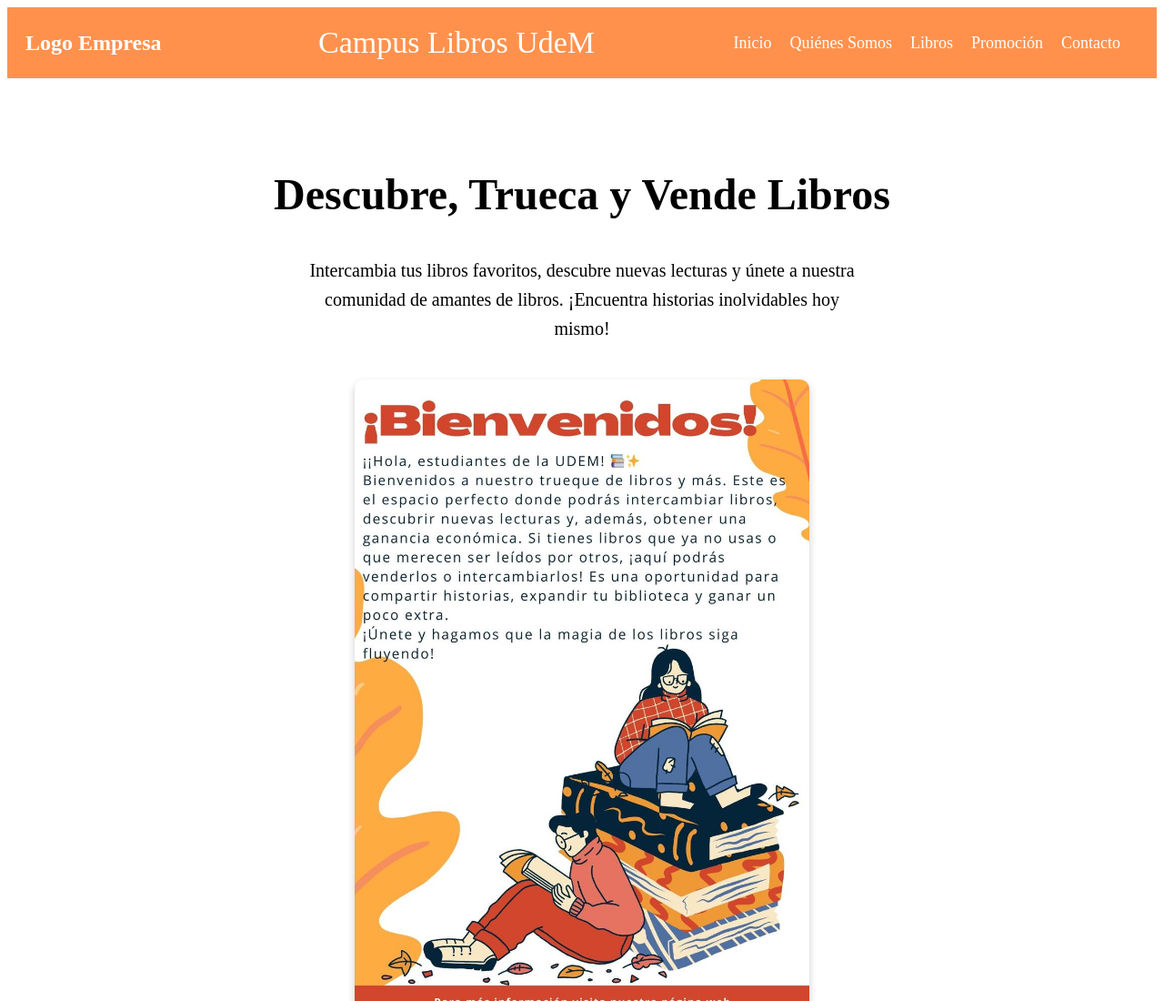
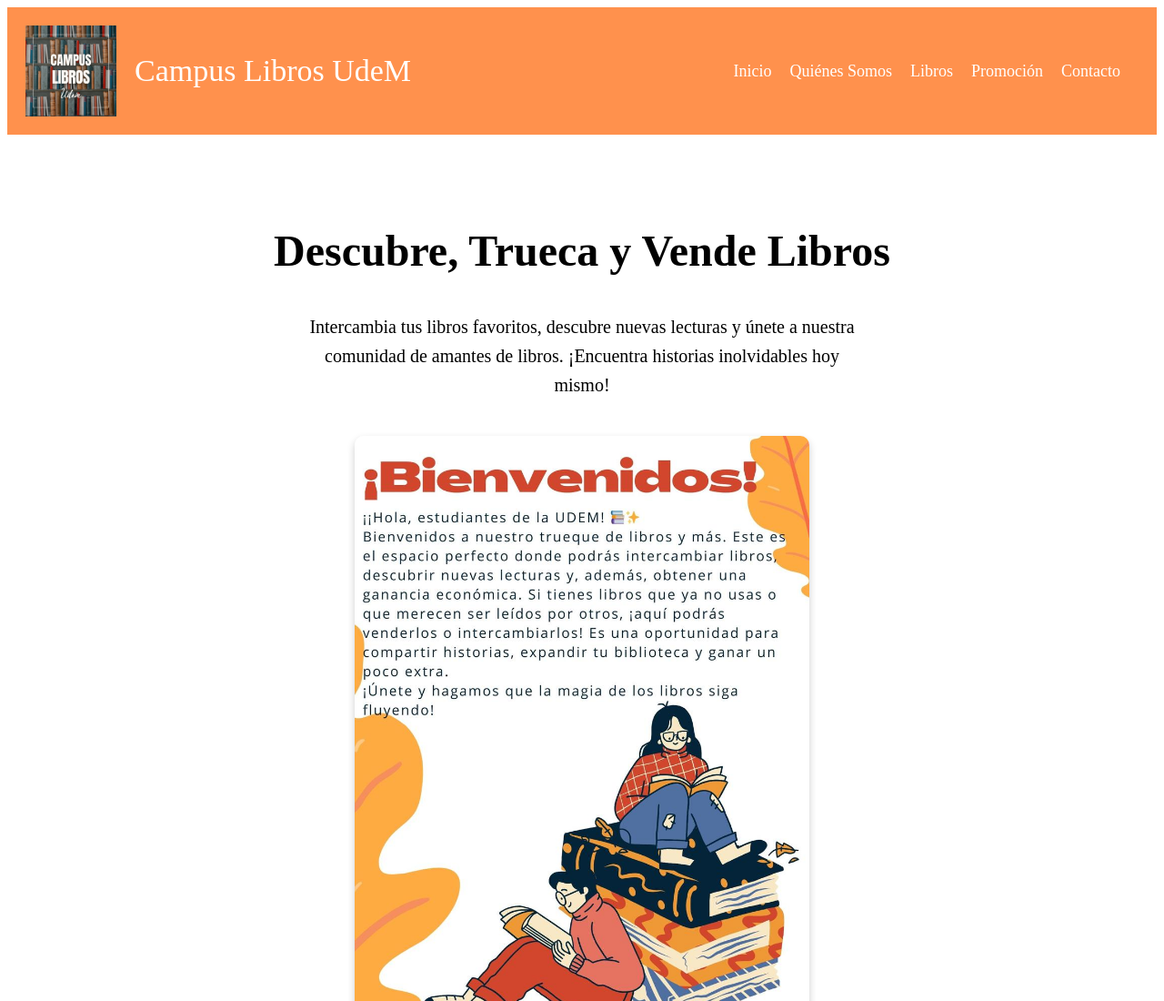
Before and after one commit to mafegusi/Campus-libros-UdeM, a plain HTML site: page index.html in a window 1280 px wide. Shown: the top 1100 px of the page at 91% size. Drawn offline with Linux system fonts and the light colour scheme.

Commit message:
Update index.html

```diff
--- a/index.html
+++ b/index.html
@@ -14,19 +14,23 @@
             align-items: center;
         }
 
-        /* Estilos para el logo */
-        .logo a {
-            text-decoration: none;
-            color: white;
-            font-size: 24px;
-            font-weight: bold;
+        /* Alineación izquierda para el contenido del header */
+        .header-left {
+            display: flex;
+            align-items: center;
+        }
+
+        /* Estilos para la imagen a la izquierda */
+        .header-left img {
+            height: 100px; /* Ajusta el tamaño de la imagen */
+            width: auto;
+            margin-right: 20px; /* Espacio entre la imagen y el título */
         }
 
         /* Estilos para el título del header */
         .header-title {
             font-size: 34px;
             color: white;
-            margin-left: 20px;
         }
 
         /* Estilos para el menú de navegación */
@@ -55,13 +59,13 @@
 <body>
 
 <header>
-    <!-- Logo de la empresa -->
-    <div class="logo">
-        <a href="#">Logo Empresa</a>
+    <!-- Sección izquierda del header con imagen y título -->
+    <div class="header-left">
+        <!-- Imagen a la izquierda -->
+        <img src="logo.jpg" alt="Logo de la empresa">
+        <!-- Título del header -->
+        <div class="header-title">Campus Libros UdeM</div>
     </div>
-
-    <!-- Título del header -->
-    <div class="header-title">Campus Libros UdeM</div>
 
     <!-- Menú de navegación -->
     <nav>
@@ -77,6 +81,8 @@
 
 </body>
 </html>
+
+
 <!DOCTYPE html>
 <html lang="es">
 <head>
@@ -740,5 +746,6 @@
         </ul>
     </div>
 </footer>
+
 </body>
 </html>
```
